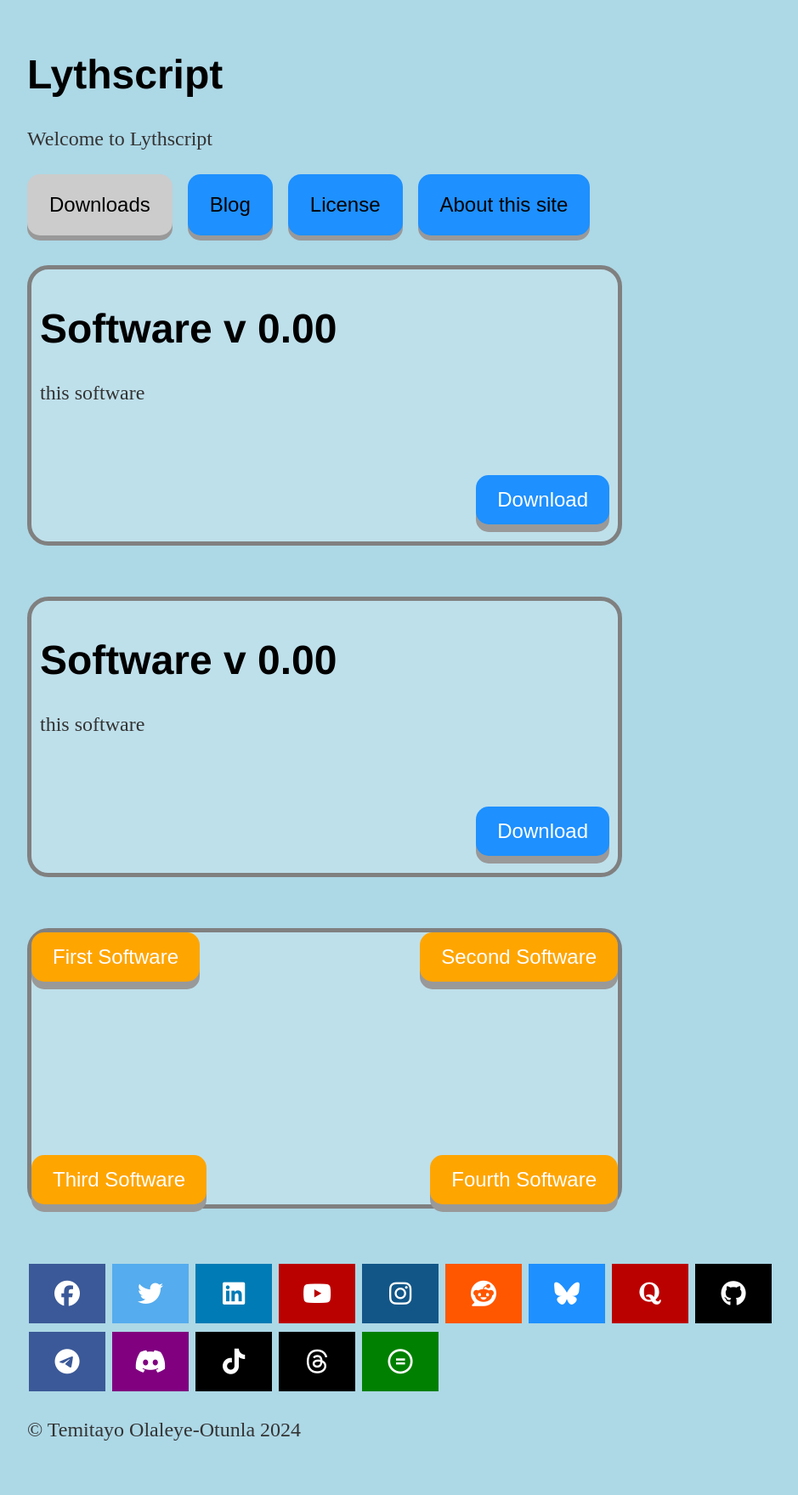
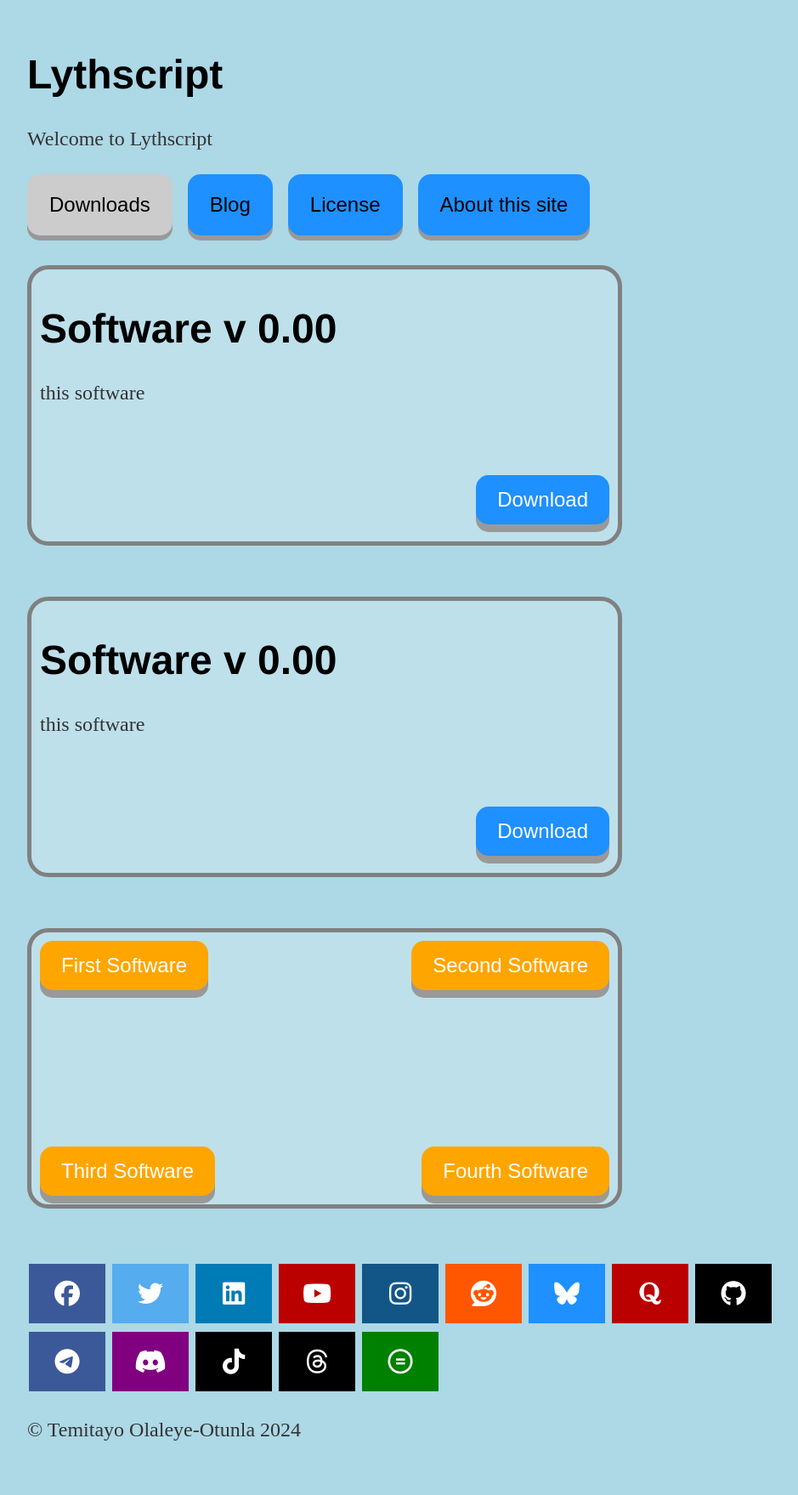
Before and after one commit to lythwind/lythwind.github.io, a Jekyll site: the page built from index.html, in a window 1280 px wide. Shown: the whole page at 85% size, without its empty margins (160-1099 px from the left). Built offline with Jekyll 4.4.1, drawn with Linux system fonts in a browser that asks for light colours; nearby versions of some CDN libraries.

Commit message:
Update main.css

```diff
--- a/css/main.css
+++ b/css/main.css
@@ -193,23 +193,23 @@ button:active {
 }
 .b1{
 position: absolute;
-  top:0;
-  left:0;
+  top:10px;
+  left:10px;
 }
 .b2{
 position: absolute;
-  top:0;
-  right:0;
+  top:10px;
+  right:10px;
 }
 .b3{
 position: absolute;
-  bottom:0;
-  left:0;
+  bottom:10px;
+  left:10px;
 }
 .b4{
 position: absolute;
-  bottom:0;
-  right:0;
+  bottom:10px;
+  right:10px;
 }
 .bn{
   display: inline-block;
```
